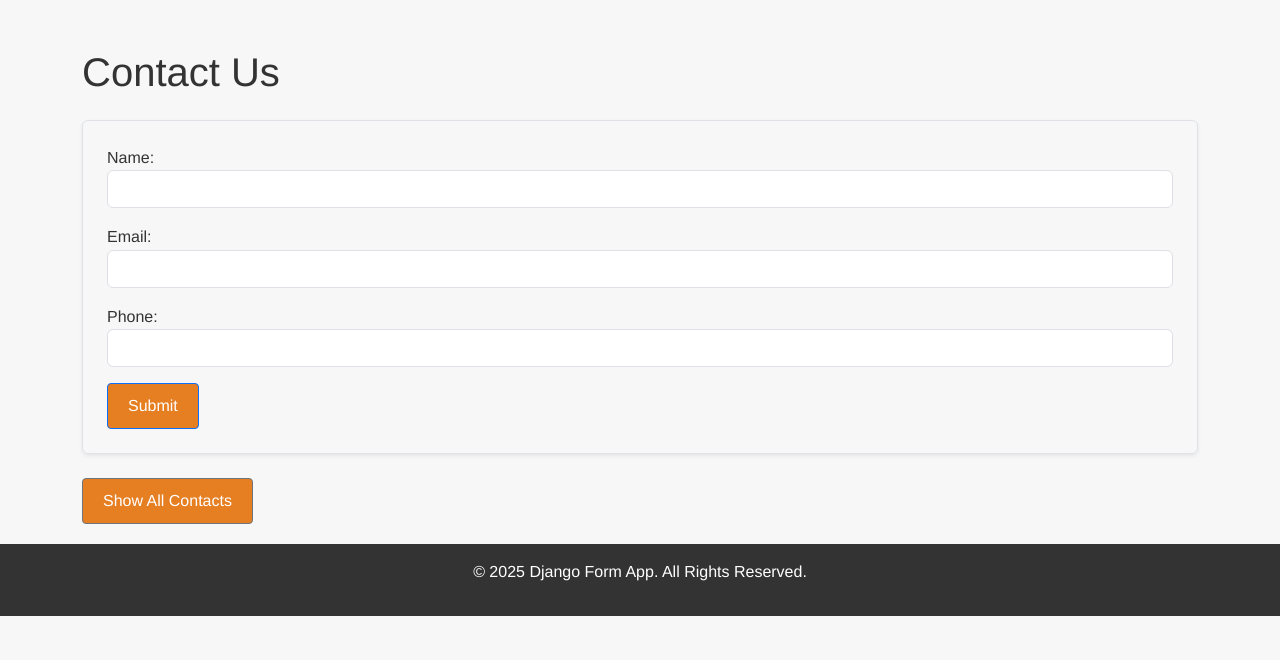
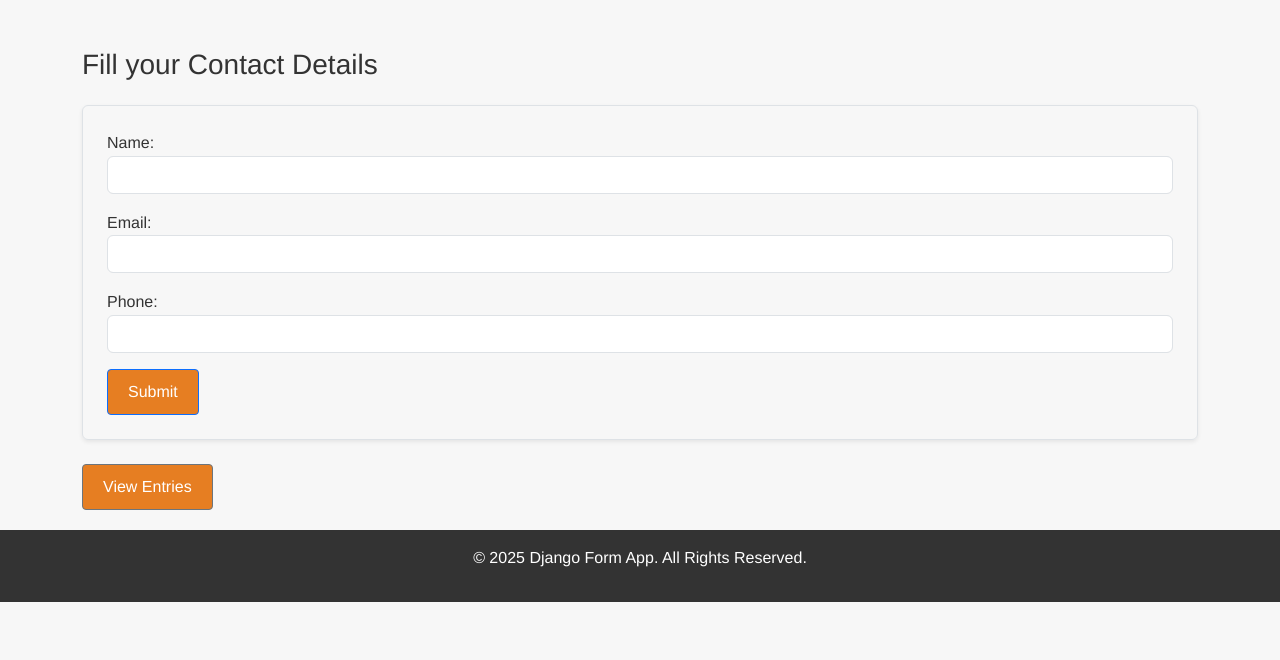
Before and after one commit to meghalrag/django-form-app, a Django app: page /contact/ in a window 1280 px wide. Shown: the part 140-800 px from the top of the page. Run offline with Django 5.2, Linux system fonts and the light colour scheme.

Commit message:
Style changes

```diff
--- a/templates/contact_form.html
+++ b/templates/contact_form.html
@@ -12,7 +12,7 @@
   <!-- Header -->
   {% include "header.html" %}
   <div class="container mt-5">
-    <h1 class="mb-4">Contact Us</h1>
+    <h3 class="mb-4">Fill your Contact Details</h3>
     <form method="post" class="border p-4 rounded shadow-sm">
       {% csrf_token %}
       <div class="mb-3">
@@ -39,7 +39,7 @@
       <button type="submit" class="btn btn-primary">Submit</button>
     </form>
     <div class="mt-4">
-      <a href="{% url 'list_contacts' %}" class="btn btn-secondary">Show All Contacts</a>
+      <a href="{% url 'list_contacts' %}" class="btn btn-secondary">View Entries</a>
     </div>
   </div>
   <footer class="site-footer">
--- a/templates/list_entries.html
+++ b/templates/list_entries.html
@@ -11,7 +11,7 @@
 <body>
   {% include "header.html" %}
   <div class="container mt-5">
-    <h1 class="mb-4">All Contacts</h1>
+    <h3 class="mb-4">All Contacts</h3>
     {% if contacts %}
       <ul class="list-group">
         {% for contact in contacts %}
--- a/templates/success.html
+++ b/templates/success.html
@@ -17,7 +17,7 @@
       <h1 class="alert-heading">Thank You!</h1>
       <p>Your contact details have been saved successfully.</p>
       <hr>
-      <a href="{% url 'list_contacts' %}" class="btn btn-primary">Show All Contacts</a>
+      <a href="{% url 'list_contacts' %}" class="btn btn-primary">View Entries</a>
     </div>
   </div>
   <footer class="site-footer">
```
